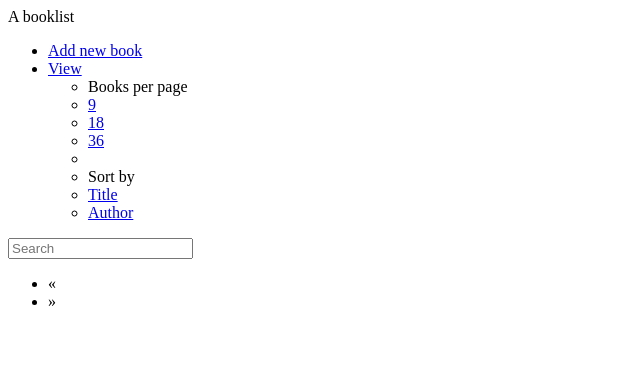
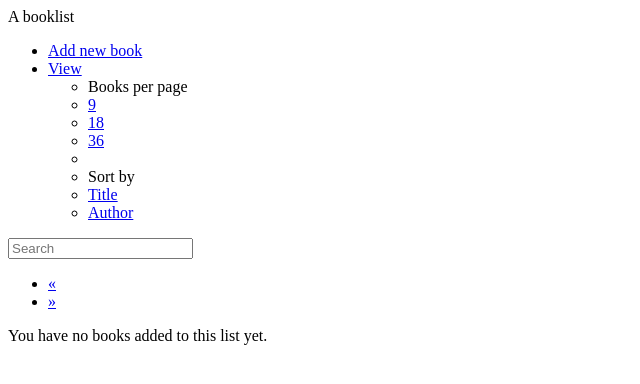
Before and after one commit to mhaligowski/ook, a Django app: template books/templates/booklist.html in a window 1280 px wide. Shown: the top 384 px of the page, without its empty margins (0-640 px from the left). Run offline with Django 3.2, Linux system fonts and the light colour scheme; the template is opened without the code that fills it, so the values that code supplies are empty; parts of the project's set-up code (start-up, migrations or seed data) failed here and were passed over.

Commit message:
cleaning up the add book modal

```diff
--- a/books/templates/booklist.html
+++ b/books/templates/booklist.html
@@ -4,6 +4,10 @@
 
   <!-- books row -->
   <div class="row">
-    <div id="booklist"></div>
+    <div id="booklist">
+      <div id="empty-booklist-message" class="span4 offset4">
+        You have no books added to this list yet.
+      </div>
     </div>
+  </div>
 </div>
--- a/books/templates/booklist_pagination.html
+++ b/books/templates/booklist_pagination.html
@@ -1,7 +1,7 @@
 <!-- pagination -->
 <div class="pagination pagination-centered">
   <ul>
-    <li class="pagination-nav prev">«</li>
-    <li class="pagination-nav next">»</li>
+    <li class="pagination-nav prev"><a href="#">«</a></li>
+    <li class="pagination-nav next"><a href="#">»</a></li>
   </ul>
 </div>
--- a/webapp/src/less/ook.less
+++ b/webapp/src/less/ook.less
@@ -13,6 +13,9 @@
     height: 100px;
 }
 
+#empty-booklist-message {
+    text-align: center;
+}
 /*
  * Modals
  */
```
Also changed, not shown: .travis.yml, 3 other files.
